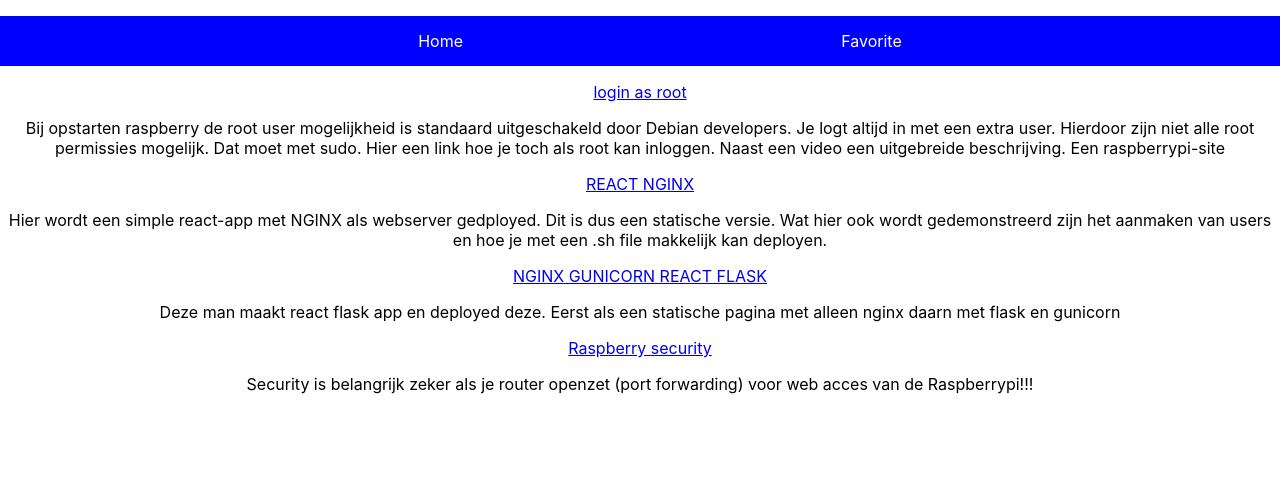
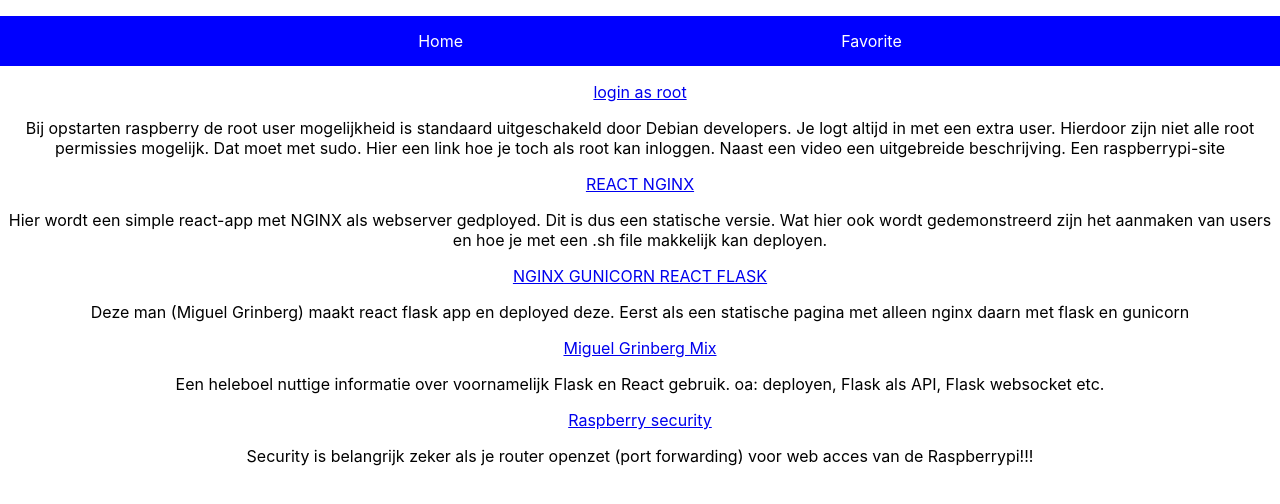
Before and after one commit to hwk246/my-app, a React (Create React App) app: page /favorite in a window 1280 px wide. Shown: the top 504 px of the page. Built offline with nearby package versions, Linux system fonts and the light colour scheme.

Commit message:
aanvulling favorite sites

```diff
--- a/src/components/FavoriteSites.js
+++ b/src/components/FavoriteSites.js
@@ -20,8 +20,16 @@ function FavoriteSites() {
         NGINX GUNICORN REACT FLASK
       </a>
       <p>
-        Deze man maakt react flask app en deployed deze. Eerst als een statische
-        pagina met alleen nginx daarn met flask en gunicorn
+        Deze man (Miguel Grinberg) maakt react flask app en deployed deze. Eerst
+        als een statische pagina met alleen nginx daarn met flask en gunicorn
+      </p>
+
+      <a href="https://www.youtube.com/watch?v=Q2eafQYgglM&list=RDCMUCZJiXG_auf0o7LByqC1LHuQ&start_radio=1&rv=Q2eafQYgglM&t=809">
+        Miguel Grinberg Mix
+      </a>
+      <p>
+        Een heleboel nuttige informatie over voornamelijk Flask en React
+        gebruik. oa: deployen, Flask als API, Flask websocket etc.
       </p>
 
       <a href="https://www.youtube.com/watch?v=u2PxRxhnplM">
```
